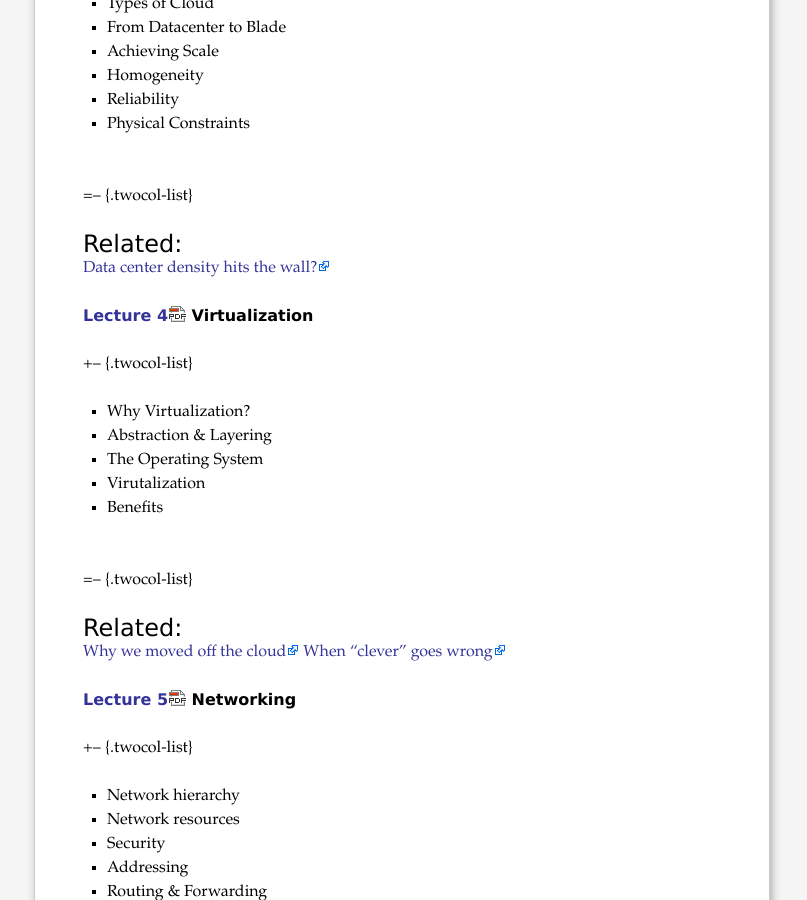
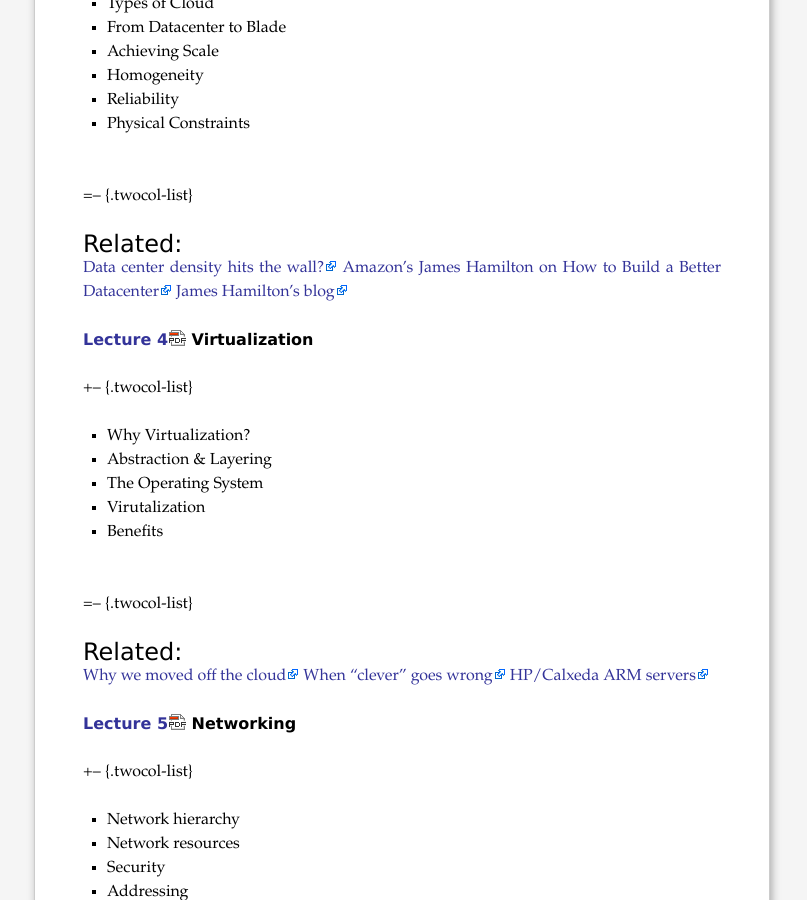
Before and after one commit to mor1/mort-www, a Jekyll site: the page built from teaching/2011-g54ccs/index.md, in a window 1280 px wide and 900 px high, scrolled down 1423 px. Shown: the whole window, without its empty margins (238-1045 px from the left). Built offline with Jekyll 4.4.1, drawn with Linux system fonts in a browser that asks for light colours; Markdown is read by kramdown in place of the engine named in the settings.

Commit message:
[g54ccs] add some more related links

```diff
--- a/teaching/2011-g54ccs/index.md
+++ b/teaching/2011-g54ccs/index.md
@@ -93,6 +93,8 @@ PaaS, IaaS).
 
 ### Related:
 [Data center density hits the wall?](http://bit.ly/qCsjsJ)
+[Amazon's James Hamilton on How to Build a Better Datacenter](http://bit.ly/uIPD9S)
+[James Hamilton's blog](http://bit.ly/tsvZIb)
 
 <p> </p>
 
@@ -111,6 +113,7 @@ PaaS, IaaS).
 ### Related:
 [Why we moved off the cloud](http://bit.ly/sd8C5e)
 [When "clever" goes wrong](http://bit.ly/rhdpGJ)
+[HP/Calxeda ARM servers](http://engt.co/sqGJLx)
 
 <p> </p>
 
```
